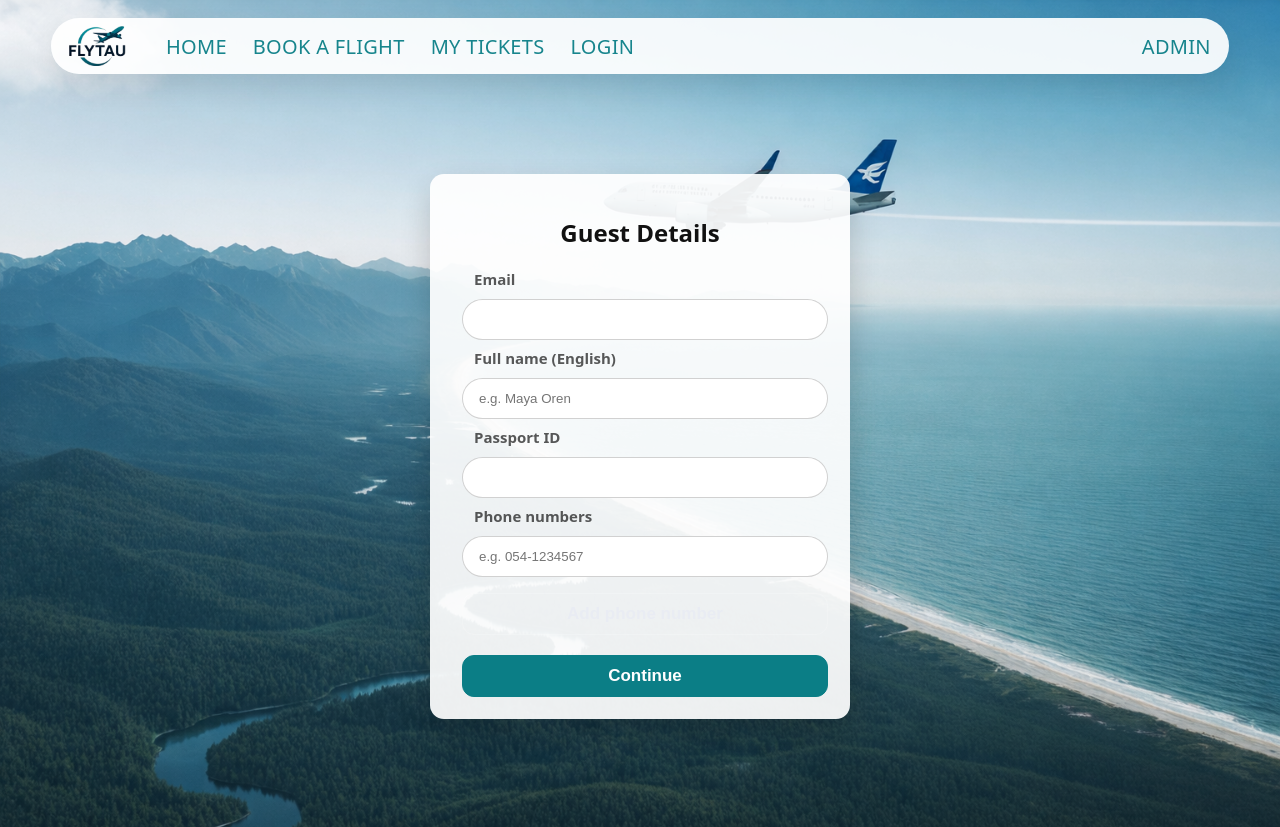
After one commit to yardenaruch-source/InformationSystems, a Flask app: page /booking/1/guest in a window 1280 px wide. The commit adds this page. Run offline with Flask 3, Linux system fonts and the light colour scheme.

Commit message:
add booking_log, guest_details. update book, login, seats, main

```diff
--- a/main.py
+++ b/main.py
@@ -28,8 +28,12 @@ def home():
 
 @app.route("/login", methods=["GET", "POST"])
 def login():
+    # Where to go after login (e.g. /seats/LY482?class_type=Economy)
+    next_url = request.args.get("next") or request.form.get("next")
+
+    # If already logged in, go to next (if provided) or home
     if session.get("user_email"):
-        return redirect(url_for("home"))
+        return redirect(next_url or url_for("home"))
 
     if request.method == "POST":
         email = request.form.get("email", "").strip().lower()
@@ -37,7 +41,7 @@ def login():
 
         if not email or not password:
             flash("Please fill in email and password.", "error")
-            return render_template("login.html")
+            return render_template("login.html", next=next_url)
 
         with db_cursor() as cur:
             cur.execute(
@@ -52,14 +56,16 @@ def login():
 
         if not user:
             flash("Invalid email or password.", "error")
-            return render_template("login.html")
+            return render_template("login.html", next=next_url)
 
         session["user_email"] = user["customer_email"]
         flash(f"Welcome back, {user['customer_first_name']}!", "success")
-        return redirect(url_for("home"))
 
-    return render_template("login.html")
+        # Redirect to the page they originally wanted
+        return redirect(next_url or url_for("home"))
 
+    # GET request: show login page (also pass next so template can include it)
+    return render_template("login.html", next=next_url)
 
 @app.route("/logout")
 def logout():
@@ -208,6 +214,96 @@ def book():
         airports=airports
     )
 
+@app.route("/booking/<flight_id>/guest", methods=["GET", "POST"])
+def guest_details(flight_id):
+    flight_id = flight_id.strip().upper()
+
+    # after guest details, continue to the flight page (then seats)
+    next_url = request.args.get("next") or url_for("flight_details", flight_id=flight_id)
+
+    # used to re-fill the form if there is an error
+    form = {"email": "", "full_name": "", "passport_id": "", "phones": []}
+
+    if request.method == "POST":
+        email = request.form.get("email", "").strip().lower()
+        full_name = request.form.get("full_name", "").strip()
+        passport_id = request.form.get("passport_id", "").strip()  # collected but NOT saved
+        phones = [p.strip() for p in request.form.getlist("phone") if p.strip()]
+
+        form = {"email": email, "full_name": full_name, "passport_id": passport_id, "phones": phones}
+
+        # validation
+        if not email or not full_name or not passport_id or len(phones) == 0:
+            flash("Please fill in all fields (including at least one phone).", "error")
+            return render_template(
+                "guest_details.html",
+                flight_id=flight_id,
+                next_url=next_url,
+                form=form,
+                registered_customer=False
+            )
+
+        # If email belongs to registered customer -> show message then redirect to login
+        with db_cursor() as cur:
+            cur.execute("SELECT 1 FROM Registered_customer WHERE customer_email = %s", (email,))
+            exists = cur.fetchone() is not None
+
+        if exists:
+            login_redirect_url = url_for("login", next=next_url)
+            return render_template(
+                "guest_details.html",
+                flight_id=flight_id,
+                next_url=next_url,
+                form=form,
+                registered_customer=True,
+                login_redirect_url=login_redirect_url
+            )
+
+        # split full name to first/last for Guest table
+        parts = full_name.split()
+        first_name = parts[0]
+        last_name = " ".join(parts[1:]) if len(parts) > 1 else ""
+
+        # Save ONLY: email + first_name + last_name + phones (NOT passport)
+        with db_cursor() as cur:
+            # IMPORTANT: replace column names to match your table if different
+            # This assumes: Guest(guest_email PK, guest_first_name, guest_last_name)
+            cur.execute("""
+                INSERT INTO Guest (guest_email, guest_first_name, guest_last_name)
+                VALUES (%s, %s, %s)
+                ON DUPLICATE KEY UPDATE
+                  guest_first_name = VALUES(guest_first_name),
+                  guest_last_name  = VALUES(guest_last_name)
+            """, (email, first_name, last_name))
+
+            # replace phones for that guest
+            # This assumes: Guest_phone(guest_email, guest_phone)
+            cur.execute("DELETE FROM Guest_phone WHERE guest_email = %s", (email,))
+            for ph in phones:
+                cur.execute("""
+                    INSERT INTO Guest_phone (guest_email, guest_phone)
+                    VALUES (%s, %s)
+                """, (email, ph))
+
+        # keep guest info in session so seats() can use it
+        session["guest"] = {
+            "email": email,
+            "first_name": first_name,
+            "last_name": last_name,
+            "phones": phones
+        }
+
+        return redirect(next_url)
+
+    # GET
+    return render_template(
+        "guest_details.html",
+        flight_id=flight_id,
+        next_url=next_url,
+        form=form,
+        registered_customer=False
+    )
+
 @app.route("/flight/<flight_id>")
 def flight_details(flight_id):
     with db_cursor() as cur:
@@ -313,12 +409,12 @@ def seats(flight_id):
                         VALUES (%s, %s, %s, %s, NOW(), 'Pending')
                     """, (oid, flight_id, None, user_email))
                 else:
-                    # Guest order (must store guest_email)
-                    guest_email = request.form.get("guest_email", "").strip().lower()
+                    guest_email = (session.get("guest", {}).get("email") or "").strip().lower()
+
                     if not guest_email:
-                        flash("Guest email is required.", "error")
-                        # Stop here so we don't reserve seats without an order
-                        return redirect(url_for("seats", flight_id=flight_id, class_type=class_type))
+                        flash("Guest details are missing. Please continue as guest again.", "error")
+                        return redirect(url_for("guest_details", flight_id=flight_id,
+                                                next=url_for("seats", flight_id=flight_id, class_type=class_type)))
 
                     cur.execute("""
                         INSERT INTO Orders (order_id, flight_id, guest_email, reg_customer_email, date_of_purchase, order_status)
--- a/templates/book.html
+++ b/templates/book.html
@@ -58,7 +58,7 @@
             <td>{{ f.takeoff_time }}</td>
             <td>₪{{ f.from_price }}</td>
             <td>
-              <a class="book-btn" href="{{ url_for('flight_details', flight_id=f.flight_id) }}">Book</a>
+              <a class="book-btn" href="{{ url_for('booking_log', flight_id=f.flight_id) }}">Book</a>
             </td>
           </tr>
           {% endfor %}
--- /dev/null
+++ b/templates/guest_details.html
@@ -0,0 +1,68 @@
+{% extends "base.html" %}
+{% block title %}Guest Details{% endblock %}
+
+{% block content %}
+<section class="board narrow-board">
+  <h1>Guest Details</h1>
+
+  {# If email belongs to a registered customer -> show message and redirect #}
+  {% if registered_customer %}
+    <div class="flash flash-error" style="margin-top:12px;">
+      Registered customer. To continue please connect to your account.
+    </div>
+
+    <script>
+      setTimeout(() => {
+        window.location.href = "{{ login_redirect_url }}";
+      }, 3000);
+    </script>
+  {% endif %}
+
+  <form method="post" class="form" style="margin-top:12px;">
+    <input type="hidden" name="next" value="{{ next_url }}">
+
+    <label for="email">Email</label>
+    <input id="email" type="email" name="email" required value="{{ form.email or '' }}">
+
+    <label for="full_name">Full name (English)</label>
+    <input id="full_name" type="text" name="full_name" required
+           placeholder="e.g. Maya Oren"
+           value="{{ form.full_name or '' }}">
+
+    <label for="passport_id">Passport ID</label>
+    <input id="passport_id" type="text" name="passport_id" required
+           value="{{ form.passport_id or '' }}">
+
+    <label>Phone numbers</label>
+
+    <div id="phones-wrap" style="display:flex; flex-direction:column; gap:10px;">
+      {# render existing phones if form re-rendered #}
+      {% if form.phones and form.phones|length > 0 %}
+        {% for p in form.phones %}
+          <input type="text" name="phone" placeholder="e.g. 054-1234567" required value="{{ p }}">
+        {% endfor %}
+      {% else %}
+        <input type="text" name="phone" placeholder="e.g. 054-1234567" required>
+      {% endif %}
+    </div>
+
+    <button type="button" class="btn btn-outline" id="add-phone-btn" style="margin-top:8px;">
+      Add phone number
+    </button>
+
+    <button class="btn" type="submit" style="margin-top:12px;">Continue</button>
+  </form>
+</section>
+
+<script>
+  document.getElementById("add-phone-btn").addEventListener("click", () => {
+    const wrap = document.getElementById("phones-wrap");
+    const inp = document.createElement("input");
+    inp.type = "text";
+    inp.name = "phone";
+    inp.placeholder = "e.g. 054-1234567";
+    inp.required = true;
+    wrap.appendChild(inp);
+  });
+</script>
+{% endblock %}
--- a/templates/login.html
+++ b/templates/login.html
@@ -7,6 +7,9 @@
   <h1>Login</h1>
 
   <form method="post" class="form">
+
+  <input type="hidden" name="next" value="{{ next or '' }}">
+
     <label for="email">Email</label>
     <input id="email" type="email" name="email" placeholder="name@example.com" required>
 
```
Also changed, not shown: templates/booking_log.html (added, +22 -0 lines), templates/seats.html (+0 -7 lines).
